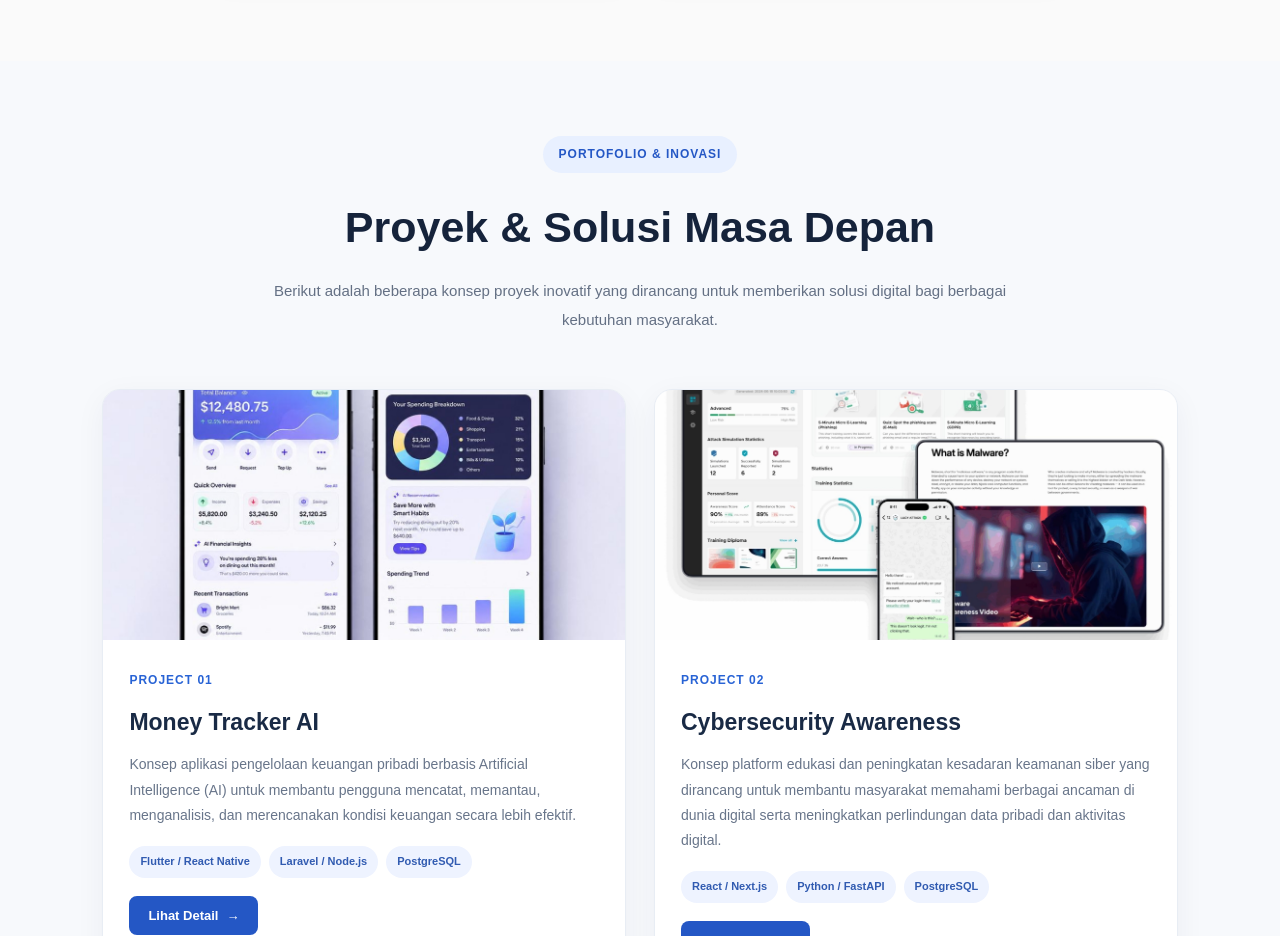
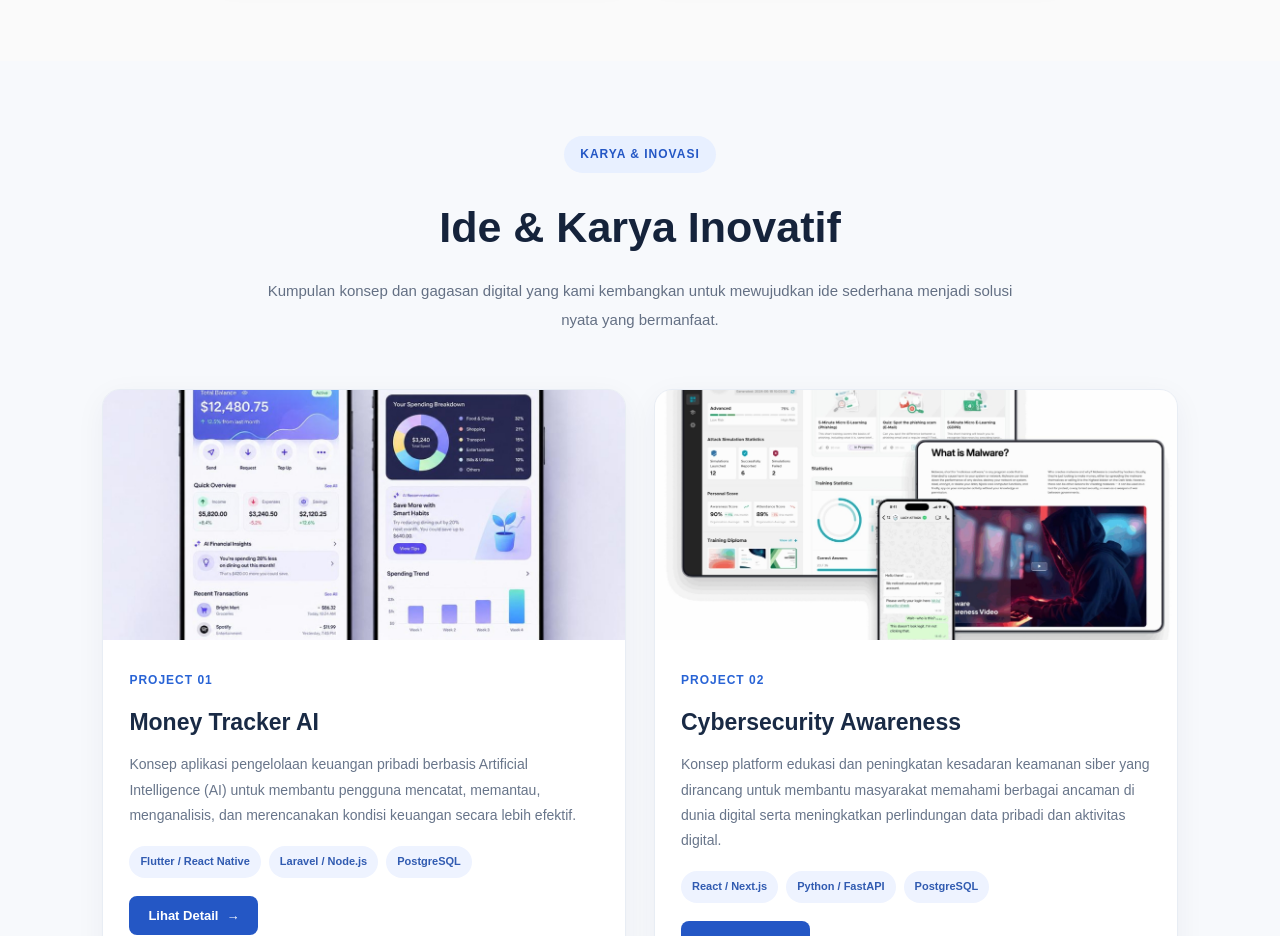
Before and after one commit to asynclab-me/ruangkita, a plain HTML site: page index.html in a window 1280 px wide. Shown: the part 1200-2136 px from the top of the page. Drawn offline with Linux system fonts and the light colour scheme.

Commit message:
Update index.html

```diff
--- a/index.html
+++ b/index.html
@@ -1,3 +1,4 @@
+
 
 <!DOCTYPE html>
 <html lang="id">
@@ -113,9 +114,9 @@
     <section class="innovation-section" id="innovation">
       <div class="innovation-container">
         <div class="innovation-header">
-          <span class="innovation-label">PORTOFOLIO & INOVASI</span>
-          <h2>Proyek & Solusi Masa Depan</h2>
-          <p>Berikut adalah beberapa konsep proyek inovatif yang dirancang untuk memberikan solusi digital bagi berbagai kebutuhan masyarakat.</p>
+          <span class="innovation-label">KARYA & INOVASI</span>
+          <h2>Ide & Karya Inovatif</h2>
+          <p>Kumpulan konsep dan gagasan digital yang kami kembangkan untuk mewujudkan ide sederhana menjadi solusi nyata yang bermanfaat.</p>
         </div>
         <div class="innovation-grid" id="projectGrid"></div>
       </div>
```
